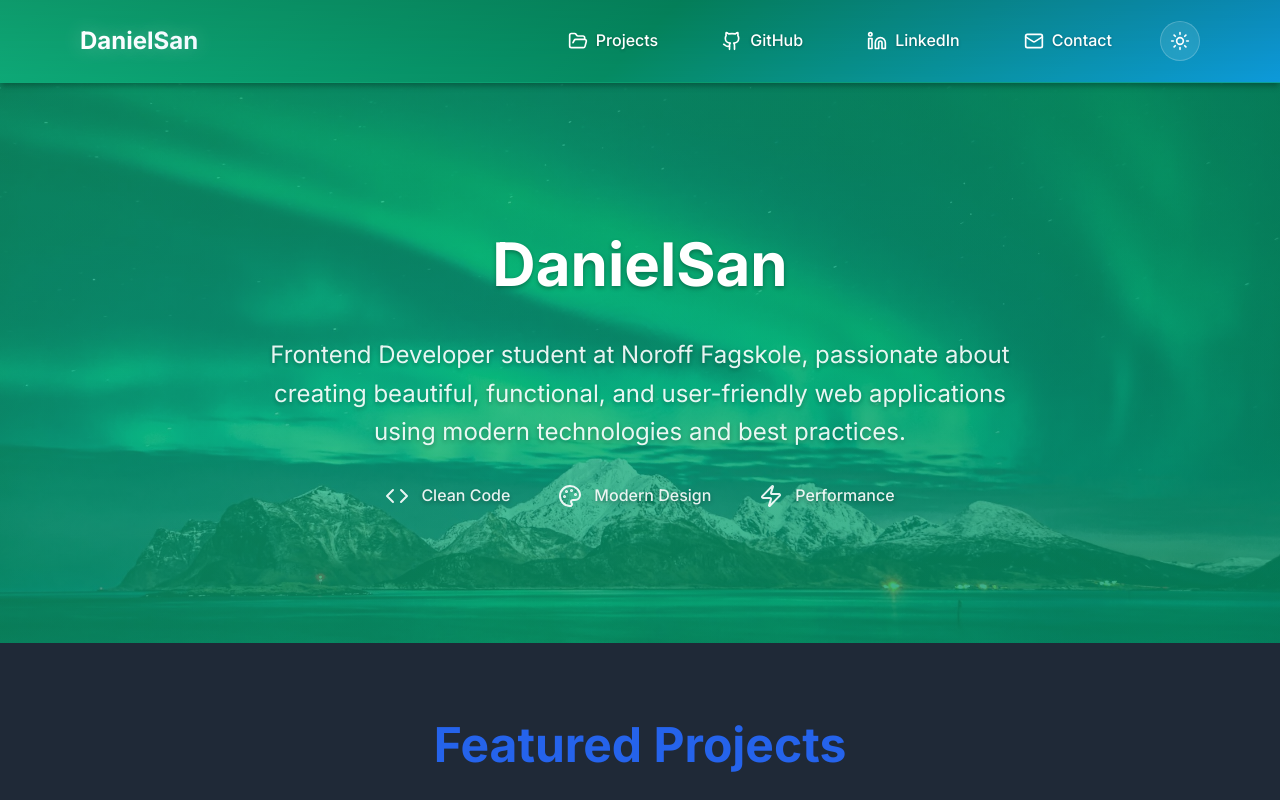
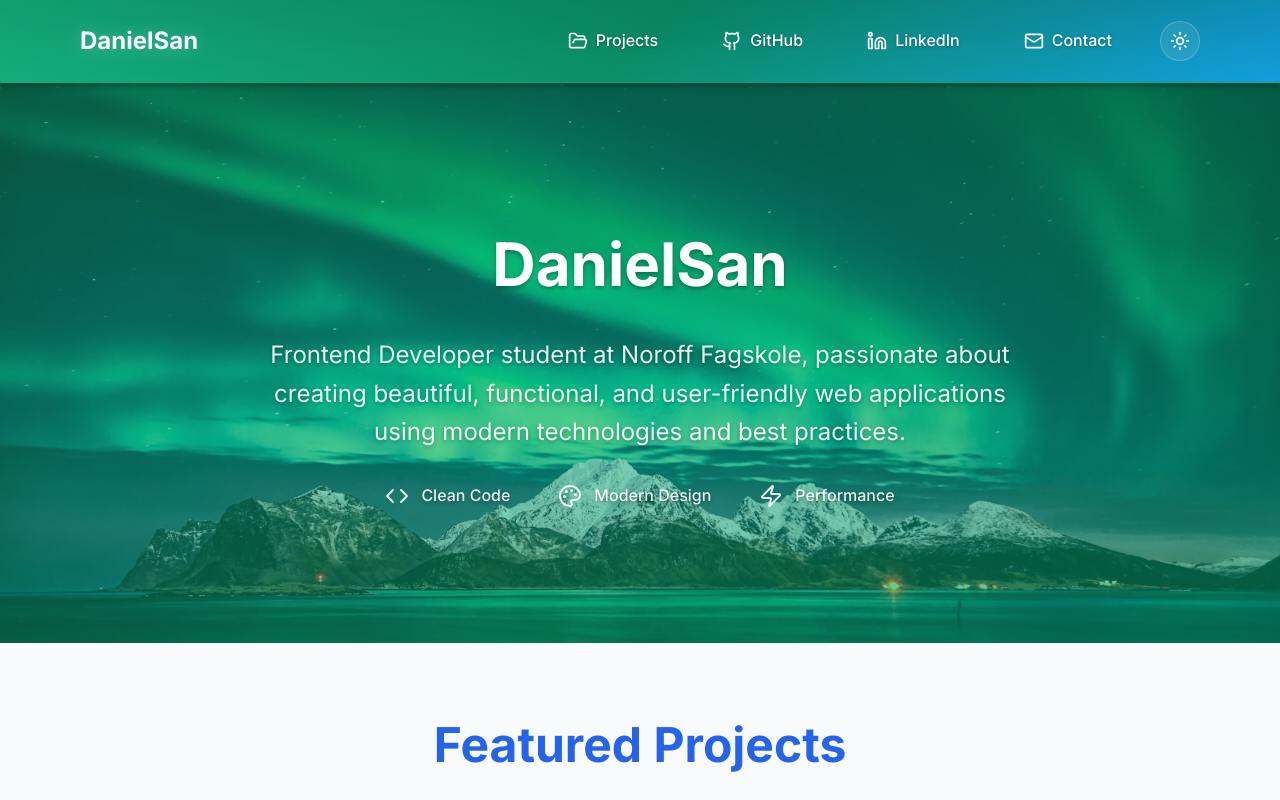
Before and after one commit to DanielSan-01/portfolio, a React (Vite) app: page /portfolio/classic in a window 1280 px wide. Shown: the top 800 px of the page. Built offline with nearby package versions, Linux system fonts and the light colour scheme.

Commit message:
pls work now

```diff
--- a/src/components/Terminal.jsx
+++ b/src/components/Terminal.jsx
@@ -232,6 +232,12 @@ const Terminal = () => {
         // Navigate to classic route after a short delay to show the message
         setTimeout(() => {
           navigate('/classic')
+          // Fallback: if navigate doesn't work, use window.location
+          setTimeout(() => {
+            if (window.location.pathname !== '/portfolio/classic' && window.location.pathname !== '/classic') {
+              window.location.href = '/portfolio/classic'
+            }
+          }, 100)
         }, 500)
         return
 
--- a/src/index.css
+++ b/src/index.css
@@ -272,6 +272,11 @@ html, body {
   overflow-y: auto;
 }
 
+/* Only apply terminal-specific constraints when terminal is active */
+.App:not(:has(.classic-layout)) {
+  /* Terminal mode - can have height constraints */
+}
+
 html {
   scroll-behavior: smooth;
 }
@@ -279,6 +284,8 @@ html {
 #root {
   width: 100%;
   min-height: 100vh;
+  height: auto;
+  overflow: visible;
 }
 
 body {
--- a/src/pages/Classic.css
+++ b/src/pages/Classic.css
@@ -1,4 +1,173 @@
-/* Classic Layout Styles */
+/* Classic Layout - Completely Self-Contained CSS */
+
+/* CSS Custom Properties for Classic Layout */
+.classic-layout {
+  /* Emerald Green Color Palette */
+  --emerald-50: #ecfdf5;
+  --emerald-100: #d1fae5;
+  --emerald-200: #a7f3d0;
+  --emerald-300: #6ee7b7;
+  --emerald-400: #34d399;
+  --emerald-500: #10b981;
+  --emerald-600: #059669;
+  --emerald-700: #047857;
+  --emerald-800: #065f46;
+  --emerald-900: #064e3b;
+
+  /* Blue Color Palette for Accents */
+  --blue-50: #eff6ff;
+  --blue-100: #dbeafe;
+  --blue-200: #bfdbfe;
+  --blue-300: #93c5fd;
+  --blue-400: #60a5fa;
+  --blue-500: #3b82f6;
+  --blue-600: #2563eb;
+  --blue-700: #1d4ed8;
+  --blue-800: #1e40af;
+  --blue-900: #1e3a8a;
+
+  /* Primary Brand Colors */
+  --primary: var(--emerald-500);
+  --primary-dark: var(--emerald-600);
+  --primary-darker: var(--emerald-700);
+  --primary-light: var(--emerald-400);
+  --primary-lighter: var(--emerald-300);
+
+  /* Blue Accent Colors */
+  --accent-blue: var(--blue-600);
+  --accent-blue-hover: var(--blue-700);
+  --accent-blue-light: var(--blue-500);
+
+  /* Gradients */
+  --gradient-primary: linear-gradient(135deg, var(--emerald-500) 0%, var(--emerald-600) 100%);
+  --gradient-primary-light: linear-gradient(135deg, var(--emerald-400) 0%, var(--emerald-500) 100%);
+  --gradient-blue: linear-gradient(135deg, var(--blue-500) 0%, var(--blue-600) 100%);
+  --gradient-hero-overlay: linear-gradient(135deg, rgba(16, 185, 129, 0.4) 0%, rgba(5, 150, 105, 0.5) 100%);
+  --gradient-hero-before: linear-gradient(135deg, rgba(16, 185, 129, 0.1) 0%, rgba(5, 150, 105, 0.2) 100%);
+  --gradient-projects-hero: linear-gradient(135deg, var(--emerald-500) 0%, var(--emerald-600) 100%);
+
+  /* Light Mode Colors (default) */
+  --text-primary: #1a1a1a;
+  --text-secondary: #6b7280;
+  --text-tertiary: #4b5563;
+  --text-white: #ffffff;
+  --text-muted: #9ca3af;
+
+  /* Background Colors */
+  --bg-primary: #ffffff;
+  --bg-secondary: #f8fafc;
+  --bg-tertiary: #f1f5f9;
+  --bg-white: #ffffff;
+  --bg-gray-50: #f9fafb;
+  --bg-gray-100: #f3f4f6;
+  --bg-gray-200: #e5e7eb;
+
+  /* Card & Surface Colors */
+  --surface-primary: #ffffff;
+  --surface-secondary: #f8fafc;
+  --surface-elevated: #ffffff;
+
+  /* Border & Divider Colors */
+  --border-primary: #e5e7eb;
+  --border-secondary: #d1d5db;
+  --border-light: #f3f4f6;
+
+  /* Shadow Colors */
+  --shadow-sm: rgba(0, 0, 0, 0.05);
+  --shadow-md: rgba(0, 0, 0, 0.1);
+  --shadow-lg: rgba(0, 0, 0, 0.15);
+  --shadow-xl: rgba(0, 0, 0, 0.2);
+
+  /* Interactive States */
+  --hover-overlay: rgba(0, 0, 0, 0.05);
+  --active-overlay: rgba(0, 0, 0, 0.1);
+
+  /* Button Variants */
+  --btn-primary-bg: var(--gradient-primary);
+  --btn-primary-hover: linear-gradient(to right, var(--primary-dark), var(--primary-darker));
+  --btn-secondary-bg: var(--surface-primary);
+  --btn-secondary-border: var(--primary);
+  --btn-secondary-text: var(--primary);
+  --btn-secondary-hover-bg: var(--primary);
+  --btn-secondary-hover-text: var(--text-white);
+}
+
+/* Dark Mode Support */
+.classic-layout[data-theme="dark"],
+.classic-layout :global([data-theme="dark"]) {
+  --text-primary: #f9fafb;
+  --text-secondary: #d1d5db;
+  --text-tertiary: #9ca3af;
+  --text-white: #ffffff;
+  --text-muted: #6b7280;
+
+  --bg-primary: #111827;
+  --bg-secondary: #1f2937;
+  --bg-tertiary: #374151;
+  --bg-white: #1f2937;
+  --bg-gray-50: #111827;
+  --bg-gray-100: #374151;
+  --bg-gray-200: #4b5563;
+
+  --surface-primary: #1f2937;
+  --surface-secondary: #111827;
+  --surface-elevated: #374151;
+
+  --border-primary: #374151;
+  --border-secondary: #4b5563;
+  --border-light: #374151;
+
+  --shadow-sm: rgba(0, 0, 0, 0.2);
+  --shadow-md: rgba(0, 0, 0, 0.3);
+  --shadow-lg: rgba(0, 0, 0, 0.4);
+  --shadow-xl: rgba(0, 0, 0, 0.5);
+
+  --hover-overlay: rgba(255, 255, 255, 0.05);
+  --active-overlay: rgba(255, 255, 255, 0.1);
+
+  --btn-secondary-bg: var(--surface-elevated);
+  --btn-secondary-border: var(--primary);
+  --btn-secondary-text: var(--primary-light);
+  --btn-secondary-hover-bg: var(--primary);
+  --btn-secondary-hover-text: var(--text-white);
+
+  --gradient-hero-overlay: linear-gradient(135deg, rgba(16, 185, 129, 0.6) 0%, rgba(5, 150, 105, 0.7) 100%);
+  --gradient-hero-before: linear-gradient(135deg, rgba(16, 185, 129, 0.2) 0%, rgba(5, 150, 105, 0.3) 100%);
+}
+
+/* Force scrolling to work - override any global styles */
+/* Use class-based selectors for better browser support */
+html.classic-active,
+body.classic-active {
+  overflow-y: auto !important;
+  overflow-x: hidden !important;
+  height: auto !important;
+  max-height: none !important;
+  position: relative !important;
+}
+
+#root.classic-active {
+  height: auto !important;
+  overflow: visible !important;
+  max-height: none !important;
+}
+
+/* Also target when classic-layout is present (for browsers that support :has) */
+html:has(.classic-layout),
+body:has(.classic-layout) {
+  overflow-y: auto !important;
+  overflow-x: hidden !important;
+  height: auto !important;
+  max-height: none !important;
+}
+
+#root:has(.classic-layout) {
+  height: auto !important;
+  overflow: visible !important;
+  max-height: none !important;
+}
+
+/* Classic Layout Container */
 .classic-layout {
   width: 100%;
   min-height: 100vh;
@@ -8,13 +177,32 @@
   padding: 0;
   height: auto;
   overflow: visible;
+  position: relative;
+
+  /* Font family */
+  font-family: 'Inter', -apple-system, BlinkMacSystemFont, 'Segoe UI', 'Roboto', 'Oxygen',
+    'Ubuntu', 'Cantarell', 'Fira Sans', 'Droid Sans', 'Helvetica Neue', sans-serif;
+  -webkit-font-smoothing: antialiased;
+  -moz-osx-font-smoothing: grayscale;
+  line-height: 1.6;
+  color: var(--text-primary);
+  background-color: var(--bg-primary);
+  transition: background-color 0.3s ease, color 0.3s ease;
+}
+
+/* Ensure body and html can scroll when classic layout is active */
+.classic-layout ~ * {
+  /* This won't work, we need to use JS */
 }
 
 .classic-layout main {
   flex: 1;
+  width: 100%;
+  overflow: visible;
 }
 
 /* Container utility class */
+.classic-layout .container-custom,
 .container-custom {
   max-width: 1280px;
   margin: 0 auto;
@@ -24,13 +212,38 @@
 
 /* Responsive container padding */
 @media (min-width: 640px) {
+  .classic-layout .container-custom,
   .container-custom {
     padding: 0 2rem;
   }
 }
 
 @media (min-width: 1024px) {
+  .classic-layout .container-custom,
   .container-custom {
     padding: 0 3rem;
   }
 }
+
+/* Custom scrollbar for classic layout */
+.classic-layout ::-webkit-scrollbar {
+  width: 8px;
+}
+
+.classic-layout ::-webkit-scrollbar-track {
+  background: var(--bg-gray-100);
+}
+
+.classic-layout ::-webkit-scrollbar-thumb {
+  background: var(--primary);
+  border-radius: 4px;
+}
+
+.classic-layout ::-webkit-scrollbar-thumb:hover {
+  background: var(--primary-dark);
+}
+
+/* Ensure smooth scrolling */
+.classic-layout {
+  scroll-behavior: smooth;
+}
--- a/src/pages/Classic.jsx
+++ b/src/pages/Classic.jsx
@@ -1,4 +1,5 @@
 import { Routes, Route } from 'react-router-dom'
+import { useEffect } from 'react'
 import SEO from '../components/SEO'
 import SkipLink from '../components/SkipLink'
 import Header from '../components/Header'
@@ -10,6 +11,55 @@ import NotFound from './NotFound'
 import './Classic.css'
 
 const Classic = () => {
+  // Ensure body and html can scroll when classic layout is active
+  useEffect(() => {
+    // Add class to html and body for CSS targeting
+    document.documentElement.classList.add('classic-active')
+    document.body.classList.add('classic-active')
+    const root = document.getElementById('root')
+    if (root) {
+      root.classList.add('classic-active')
+    }
+
+    // Force enable scrolling with !important via inline styles
+    document.body.style.setProperty('overflow', 'auto', 'important')
+    document.body.style.setProperty('height', 'auto', 'important')
+    document.body.style.setProperty('max-height', 'none', 'important')
+    document.documentElement.style.setProperty('overflow', 'auto', 'important')
+    document.documentElement.style.setProperty('height', 'auto', 'important')
+    document.documentElement.style.setProperty('max-height', 'none', 'important')
+
+    // Also ensure root can grow
+    if (root) {
+      root.style.setProperty('height', 'auto', 'important')
+      root.style.setProperty('overflow', 'visible', 'important')
+      root.style.setProperty('max-height', 'none', 'important')
+    }
+
+    // Force a reflow to ensure styles are applied
+    void document.body.offsetHeight
+
+    return () => {
+      // Cleanup on unmount
+      document.documentElement.classList.remove('classic-active')
+      document.body.classList.remove('classic-active')
+      if (root) {
+        root.classList.remove('classic-active')
+      }
+      document.body.style.removeProperty('overflow')
+      document.body.style.removeProperty('height')
+      document.body.style.removeProperty('max-height')
+      document.documentElement.style.removeProperty('overflow')
+      document.documentElement.style.removeProperty('height')
+      document.documentElement.style.removeProperty('max-height')
+      if (root) {
+        root.style.removeProperty('height')
+        root.style.removeProperty('overflow')
+        root.style.removeProperty('max-height')
+      }
+    }
+  }, [])
+
   return (
     <div className="classic-layout">
       <SEO />
```
